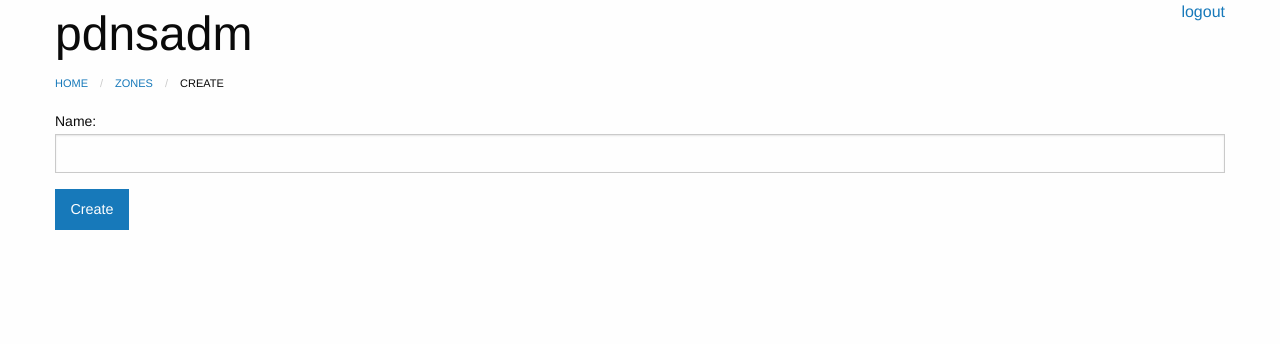
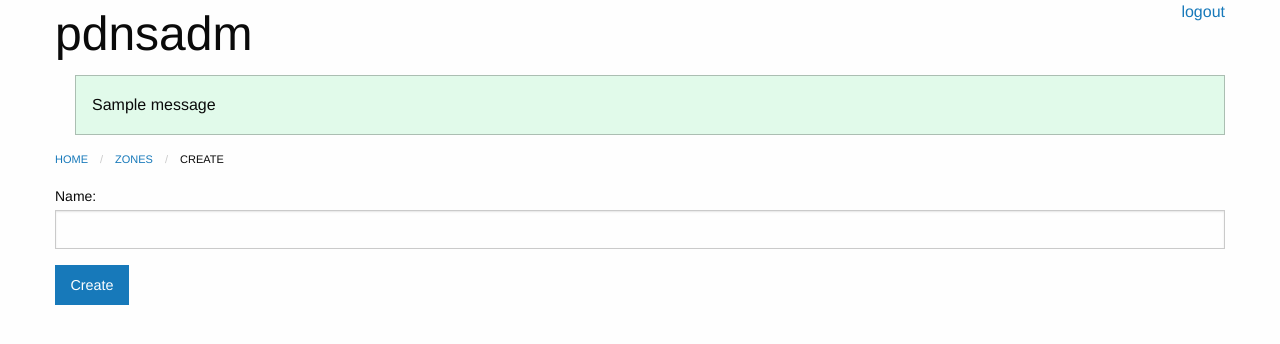
Before and after one commit to Uberspace/dino, a Django app: page /zones/create in a window 1280 px wide. Shown: the top 344 px of the page. Run offline with Django 3.2, Linux system fonts and the light colour scheme; a user stored in the database is signed in; tables that the repository leaves empty hold one stand-in row (values such as "Sample post"); one stand-in notice (Sample message) is shown; some libraries are stand-ins or nearby versions.

Commit message:
display django messages

```diff
--- a/src/pdnsadm/common/templates/base.html
+++ b/src/pdnsadm/common/templates/base.html
@@ -10,6 +10,15 @@
                 <a href="{% url 'account_logout' %}">logout</a>
             </div>
             <h1>pdnsadm</h1>
+            {% if messages %}
+            <ul class="messages">
+                {% for message in messages %}
+                <div class="callout {{ message.tags }}">
+                    <p>{{ message }}</p>
+                </div>
+                {% endfor %}
+            </ul>
+            {% endif %}
             <nav>
                 <ul class="breadcrumbs">
                     <li><a href="/">Home</a></li>
```
